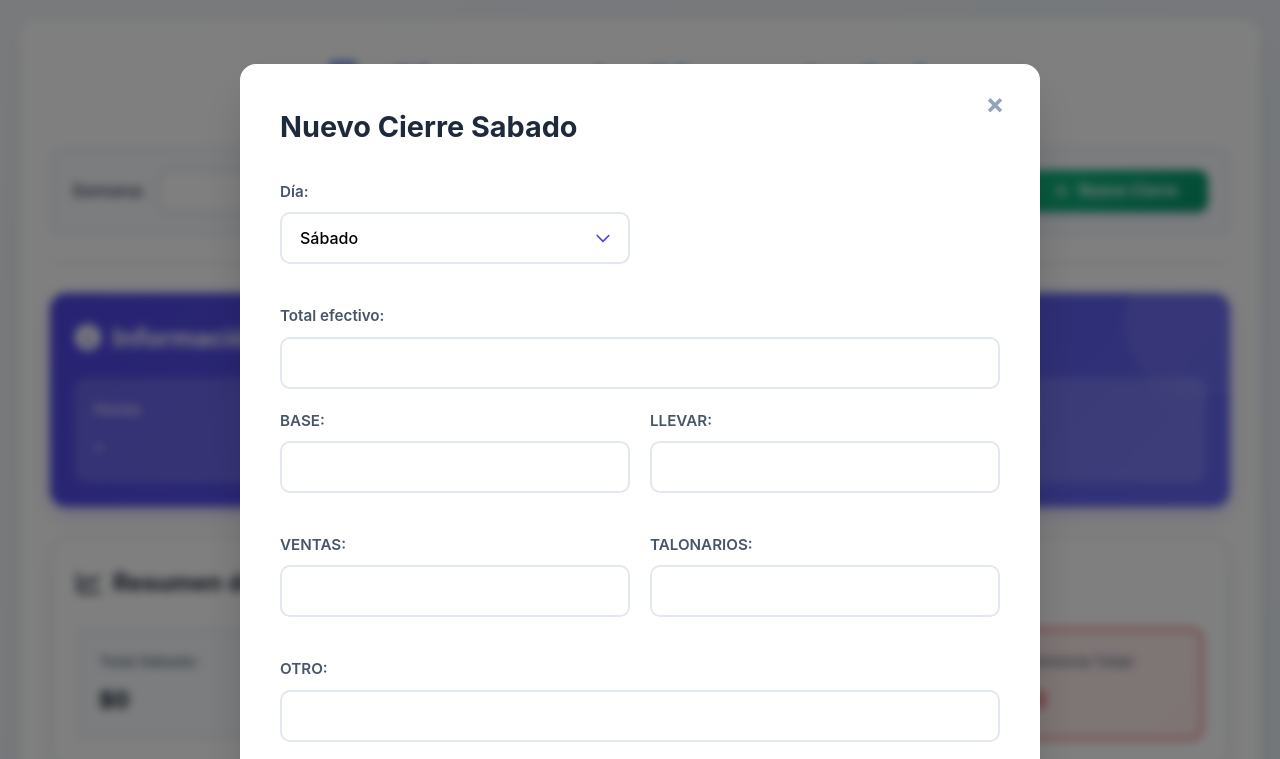
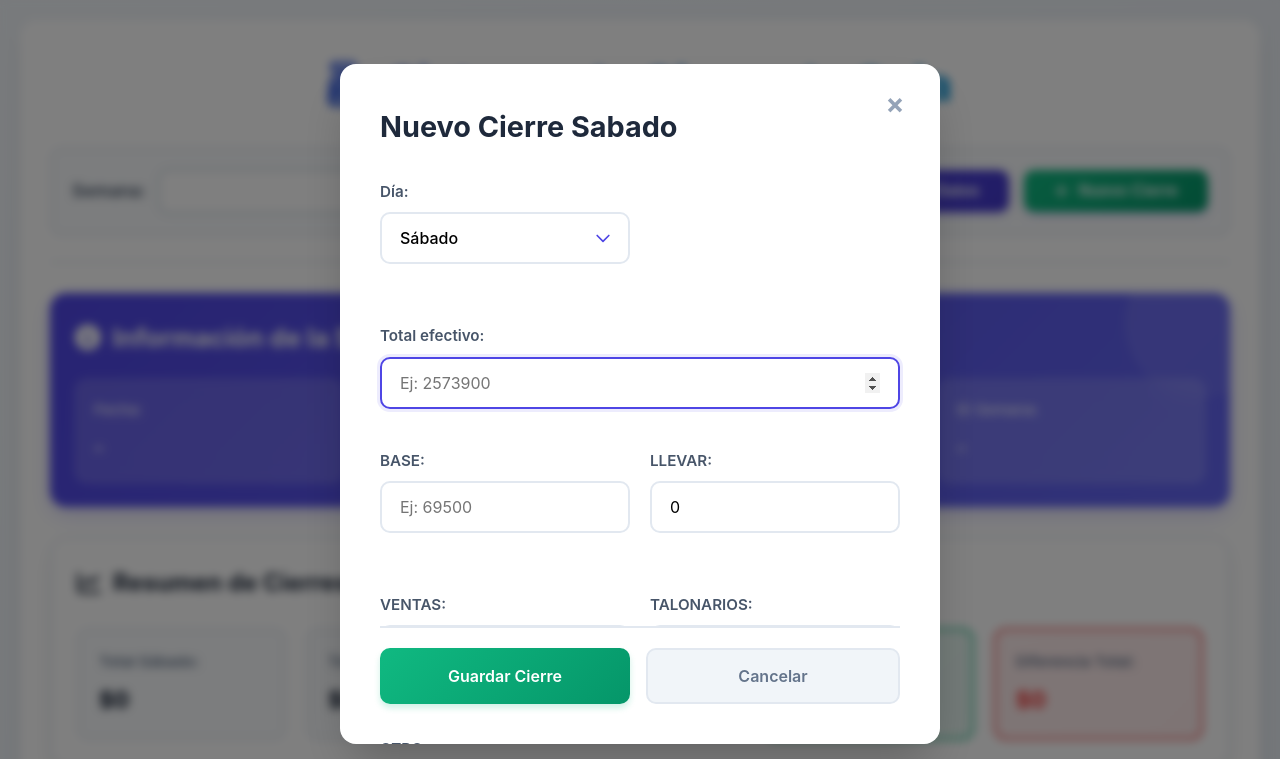
Before and after one commit to cp2312/frontend-app, a plain HTML site: page cajas-finales.html in a window 1280 px wide. Both pictures are taken after a click on the button "Nuevo Cierre". Shown: the top 759 px of the page. Drawn offline with Linux system fonts and the light colour scheme; no server answers.

Commit message:
Cambio cajas

```diff
--- a/cajas-finales.css
+++ b/cajas-finales.css
@@ -519,10 +519,100 @@ select:focus {
     animation: slideIn 0.3s ease;
 }
 
+/* Correcciones para el modal */
 .modal-content.modal-lg {
-    max-width: 800px;
+    max-width: 600px;
+    max-height: 85vh;
+    overflow-y: auto;
 }
 
+/* Asegurar que el formulario se vea completo */
+#form-cierre {
+    display: flex;
+    flex-direction: column;
+    gap: 20px;
+}
+
+.form-row {
+    display: grid;
+    grid-template-columns: 1fr 1fr;
+    gap: 20px;
+    margin-bottom: 0;
+}
+
+.form-group {
+    margin-bottom: 0;
+}
+
+/* Ajustar textarea */
+.form-group textarea {
+    min-height: 60px;
+    max-height: 100px;
+}
+
+/* Diferencia display más compacto */
+#diferencia-container {
+    background: #f8fafc;
+    padding: 15px;
+    border-radius: 10px;
+    border: 2px solid #e2e8f0;
+    margin: 10px 0;
+}
+
+.diferencia-display {
+    background: white;
+    padding: 12px;
+    border-radius: 8px;
+    font-size: 1.1rem;
+    font-weight: 700;
+    text-align: center;
+    border: 2px solid #e2e8f0;
+    color: #ef4444;
+    margin-top: 8px;
+}
+
+/* Botones del modal fijos en la parte inferior */
+.modal-buttons {
+    position: sticky;
+    bottom: 0;
+    background: white;
+    padding: 20px 0 0 0;
+    margin-top: auto;
+    border-top: 2px solid #e2e8f0;
+}
+
+/* Scrollbar personalizado */
+.modal-content.modal-lg::-webkit-scrollbar {
+    width: 8px;
+}
+
+.modal-content.modal-lg::-webkit-scrollbar-track {
+    background: #f1f5f9;
+    border-radius: 4px;
+}
+
+.modal-content.modal-lg::-webkit-scrollbar-thumb {
+    background: #cbd5e1;
+    border-radius: 4px;
+}
+
+.modal-content.modal-lg::-webkit-scrollbar-thumb:hover {
+    background: #94a3b8;
+}
+
+/* Ajustes responsive para el modal */
+@media (max-width: 768px) {
+    .modal-content.modal-lg {
+        max-height: 90vh;
+        margin: 2% auto;
+        padding: 20px;
+    }
+
+    .form-row {
+        grid-template-columns: 1fr;
+        gap: 15px;
+    }
+}
 @keyframes slideIn {
     from {
         transform: translateY(-50px);
--- a/cajas-finales.html
+++ b/cajas-finales.html
@@ -357,8 +357,7 @@
             </div>
         </div>
     </div>
-
-    <!-- Modal para cierres de caja -->
+<!-- Reemplaza el contenido del modal por este: -->
 <div id="modal-cierre" class="modal">
     <div class="modal-content modal-lg">
         <span class="close">&times;</span>
@@ -388,39 +387,39 @@
 
             <div class="form-group">
                 <label for="total_efectivo">Total efectivo:</label>
-                    <input type="number" id="total_efectivo" step="0.01" min="0" required>
+                <input type="number" id="total_efectivo" step="0.01" min="0" required placeholder="Ej: 2573900">
             </div>
 
             <div class="form-row">
                 <div class="form-group">
                     <label for="base">BASE:</label>
-                        <input type="number" id="base" step="0.01" min="0" required>
+                    <input type="number" id="base" step="0.01" min="0" required placeholder="Ej: 69500">
                 </div>
                 <div class="form-group">
                     <label for="llevar">LLEVAR:</label>
-                        <input type="number" id="llevar" step="0.01" min="0" required>
+                    <input type="number" id="llevar" step="0.01" min="0" required value="0">
                 </div>
             </div>
 
             <div class="form-row">
                 <div class="form-group">
                     <label for="ventas">VENTAS:</label>
-                        <input type="number" id="ventas" step="0.01" min="0" required>
+                    <input type="number" id="ventas" step="0.01" min="0" required placeholder="Ej: 2860000">
                 </div>
                 <div class="form-group">
                     <label for="talonarios">TALONARIOS:</label>
-                        <input type="number" id="talonarios" step="0.01" min="0" required>
+                    <input type="number" id="talonarios" step="0.01" min="0" required placeholder="Ej: 150000">
                 </div>
             </div>
 
             <div class="form-group">
                 <label for="otro">OTRO:</label>
-                    <input type="number" id="otro" step="0.01" min="0" required>
+                <input type="number" id="otro" step="0.01" min="0" required value="0">
             </div>
 
             <div class="form-group">
                 <label for="observaciones">Observaciones:</label>
-                    <textarea id="observaciones" rows="3" placeholder="Ej: 30000 pago Camila, 20000 Mateo, etc."></textarea>
+                <textarea id="observaciones" rows="2" placeholder="Ej: 30000 pago Camila, 20000 Mateo, 150000 prestamo Sandra, etc."></textarea>
             </div>
 
             <div class="form-group" id="diferencia-container">
@@ -435,6 +434,7 @@
         </form>
     </div>
 </div>
+    </div>
 
     <script src="cajas-finales.js"></script>
 </body>
--- a/cajas-finales.js
+++ b/cajas-finales.js
@@ -394,7 +394,7 @@ function actualizarResumenCierres() {
     document.getElementById('dinero-neto').textContent = formatMoney(totalesGenerales.dineroNeto);
 }
 
-// Modal functions
+// Modal functions - versión actualizada
 function abrirModalCierre(dia, numeroCaja = 1) {
     const titulo = document.getElementById('modal-cierre-titulo');
     const form = document.getElementById('form-cierre');
@@ -409,32 +409,39 @@ function abrirModalCierre(dia, numeroCaja = 1) {
     document.getElementById('cierre-id').value = cierre ? cierre.id : '';
     document.getElementById('cierre-dia').value = dia;
     document.getElementById('cierre-numero').value = numeroCaja;
+    document.getElementById('dia').value = dia;
+    document.getElementById('numero-caja').value = numeroCaja.toString();
 
-    // Si es sábado, ocultar número de caja
+    // Si es sábado o lunes, ocultar número de caja
     const numeroCajaContainer = document.getElementById('numero-caja-container');
+    const numeroCajaSelect = document.getElementById('numero-caja');
+
     if (dia === 'sabado' || dia === 'lunes') {
         numeroCajaContainer.style.display = 'none';
-        document.getElementById('numero-caja').value = '1';
+        numeroCajaSelect.value = '1';
     } else {
         numeroCajaContainer.style.display = 'block';
-        document.getElementById('numero-caja').value = numeroCaja.toString();
+        numeroCajaSelect.value = numeroCaja.toString();
     }
 
     // Si es edición, cargar datos
     if (cierre) {
-        document.getElementById('dia').value = cierre.dia.toLowerCase();
-        document.getElementById('total_efectivo').value = cierre.total_efectivo;
-        document.getElementById('base').value = cierre.base;
+        document.getElementById('total_efectivo').value = cierre.total_efectivo || '';
+        document.getElementById('base').value = cierre.base || '';
         document.getElementById('llevar').value = cierre.llevar || 0;
-        document.getElementById('ventas').value = cierre.ventas;
-        document.getElementById('talonarios').value = cierre.talonarios;
+        document.getElementById('ventas').value = cierre.ventas || '';
+        document.getElementById('talonarios').value = cierre.talonarios || '';
         document.getElementById('otro').value = cierre.otro || 0;
         document.getElementById('observaciones').value = cierre.observaciones || '';
     } else {
-        // Nuevo cierre
-        form.reset();
-        document.getElementById('dia').value = dia;
-        document.getElementById('numero-caja').value = numeroCaja.toString();
+        // Nuevo cierre - resetear formulario
+        document.getElementById('total_efectivo').value = '';
+        document.getElementById('base').value = '';
+        document.getElementById('llevar').value = 0;
+        document.getElementById('ventas').value = '';
+        document.getElementById('talonarios').value = '';
+        document.getElementById('otro').value = 0;
+        document.getElementById('observaciones').value = '';
     }
 
     // Calcular y mostrar diferencia
@@ -442,6 +449,17 @@ function abrirModalCierre(dia, numeroCaja = 1) {
 
     // Mostrar modal
     modalCierre.style.display = 'block';
+
+    // Enfocar el primer campo
+    setTimeout(() => {
+        document.getElementById('total_efectivo').focus();
+    }, 100);
+
+    // Scroll al inicio del modal
+    const modalContent = document.querySelector('.modal-content.modal-lg');
+    if (modalContent) {
+        modalContent.scrollTop = 0;
+    }
 }
 
 function cerrarModalCierre() {
```
Lines whose indentation alone changed are shown as unchanged.
